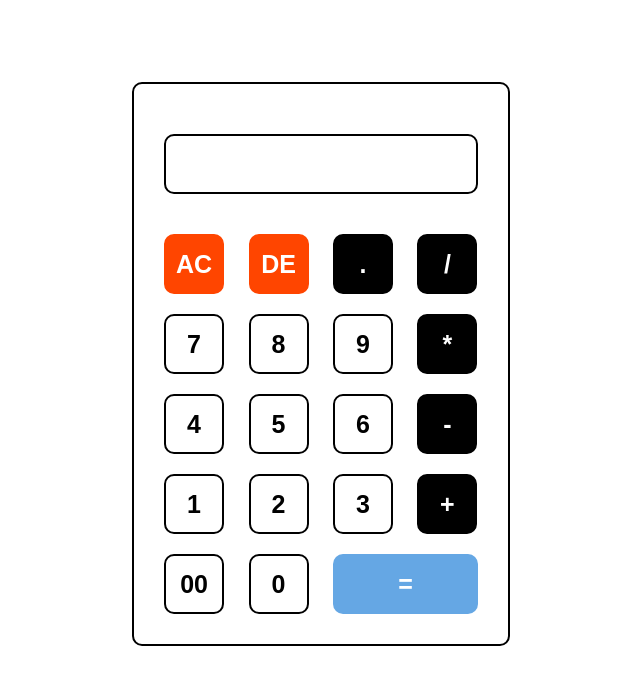
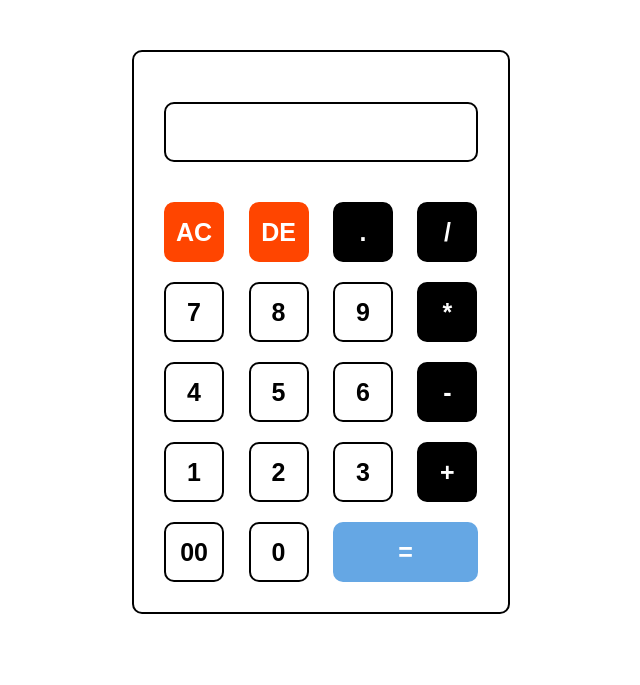
Before and after one commit to Imrana17/Simple-Calculator, a plain HTML site: page index.html in a window 1280 px wide. Shown: the part 51-736 px from the top of the page, without its empty margins (319-959 px from the left). Drawn offline with Linux system fonts and the light colour scheme.

Commit message:
Update style.css

```diff
--- a/style.css
+++ b/style.css
@@ -6,7 +6,6 @@
     box-sizing: border-box;
 }
 body{
-    background-color: gre;
     overflow: hidden;
 }
 span{
@@ -28,7 +27,7 @@ div h2{
 
 .container{
     width: 100%;
-    height: 98vh;
+    height: 90vh;
     display: flex;
     align-items: center;
     justify-content: center;
```
